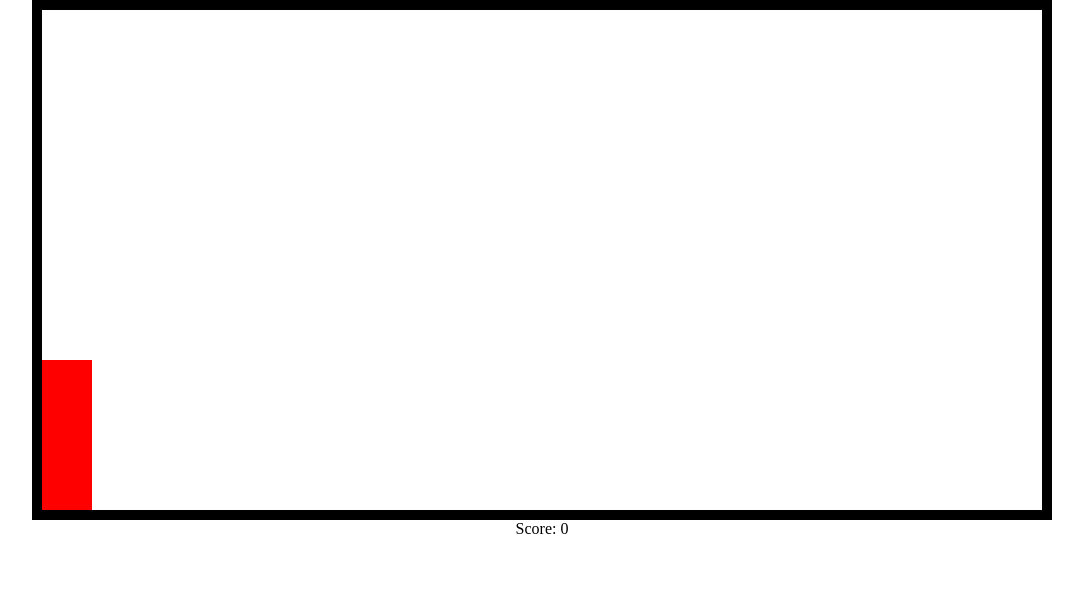
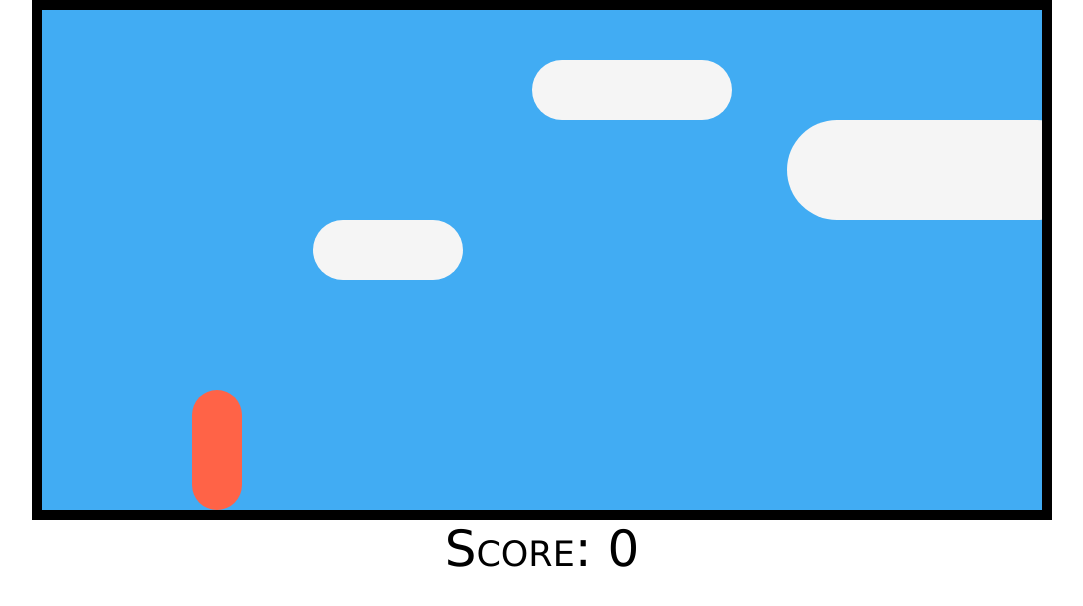
Before and after one commit to Louis-bns/website, a plain HTML site: page game.html in a window 1280 px wide. Shown: the whole page, without its empty margins (98-1181 px from the left). Drawn offline with Linux system fonts and the light colour scheme.

Commit message:
did some design

```diff
--- a/game.html
+++ b/game.html
@@ -11,6 +11,9 @@
     <div class="game" onclick="jump()">
         <div id="character"></div>
         <div id="block"></div>
+        <div id="cloud"></div>
+        <div id="cloud2"></div>
+        <div id="cloud3"></div>
     </div>
     <p>Score: <span id="scoreSpan"></span></p>
     <script src="gamescript.js"></script>
--- a/gamescript.js
+++ b/gamescript.js
@@ -12,16 +12,17 @@ function jump() {
     }, 300);
 }
 
+
 const checkDead = setInterval(function () {
     const characterTop = parseInt(window.getComputedStyle(character).getPropertyValue("top"));
     const blockLeft = parseInt(window.getComputedStyle(block).getPropertyValue("left"));
-    if (blockLeft < 20 && blockLeft > -20 && characterTop >= 130) {
+    if (blockLeft < 170 && blockLeft > 130 && characterTop >= 350) {
         block.style.animation = "none";
         alert("Game Over. score: " + Math.floor(counter / 100));
         counter = 0;
         block.style.animation = "block 1s infinite linear";
     } else {
         ++counter;
-        score.textContent = Math.floor(counter / 100);
+        score.textContent = Math.floor(counter / 92);
     }
 }, 10);
--- a/gamestyle.css
+++ b/gamestyle.css
@@ -8,37 +8,86 @@
     height: 500px;
     border: 10px solid black;
     margin: auto;
+    background-color: rgb(65, 172, 243);
 }
+
 #character{
-    width: 50px;
-    height: 150px;
-    background-color: red;
-    position:relative;
-    top: 350px;
+    border-radius: 100px;
+    width:50px;
+    height:120px;
+    background-color: tomato;
+    position: relative;
+    top: 380px;
+    left: 150px;
+}
+
+@keyframes jump{
+    0%{top: 390px;}
+    30%{top: 250px;}
+    70%{top: 250px;}
+    100%{top: 390px;}
 }
 .animate{
     animation: jump 0.3s linear;
 }
-@keyframes jump{
-    0%{top: 150px;}
-    30%{top: 100px;}
-    70%{top: 100px;}
-    100%{top: 150px;}
-}
 
 #block{
     background-color: blue;
-    width: 20px;
-    height: 20px;
+    width: 30px;
+    height: 30px;
     position: relative;
-    top: 333px;
+    top: 350px;
     left: 500px;
-    animation: block 2s infinite linear;
+    animation: block 1s infinite linear;
 }
+
+#cloud{
+    background-color: whitesmoke;
+    width: 200px;
+    height: 60px;
+    border-radius: 200px;
+    -moz-border-radius: 200px;
+    -webkit-border-radius: 200px;
+    position: relative;
+    top: -100px;
+    left: 100px;
+    animation: block 10s infinite linear;
+}
+
+#cloud2{
+    background-color: whitesmoke;
+    width: 300px;
+    height: 100px;
+    border-radius: 200px;
+    -moz-border-radius: 200px;
+    -webkit-border-radius: 200px;
+    position: relative;
+    top: -100px;
+    left: 100px;
+    animation: block 4s infinite linear;
+}
+
+#cloud3{
+    background-color: whitesmoke;
+    width: 150px;
+    height: 60px;
+    border-radius: 200px;
+    -moz-border-radius: 200px;
+    -webkit-border-radius: 200px;
+    position: relative;
+    top: -100px;
+    left: 100px;
+    animation: block 7s infinite linear;
+}
+
 @keyframes block{
     0%{left: 1000px}
     100%{left: -20px}
 }
+
 p{
     text-align: center;
+    font-size: 50px;
+    font-variant: small-caps;
+    font-family: Verdana, Geneva, Tahoma, sans-serif;
 }
```
Also changed, not shown: 1 other file.
